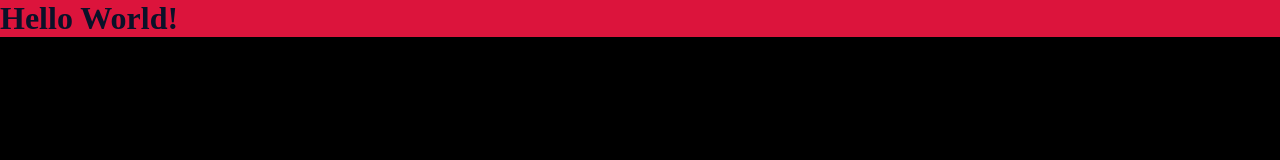
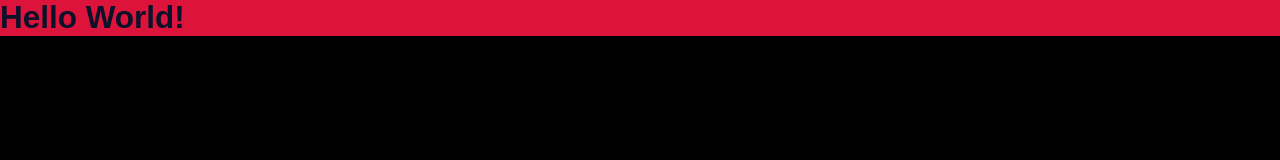
Before and after one commit to Gxelol/landing-page-with-react-front-end, a React (Create React App) app: page / in a window 1280 px wide. Shown: the top 160 px of the page. Built offline with nearby package versions, Linux system fonts and the light colour scheme.

Commit message:
Configuring fonts

```diff
--- a/src/styles/global-styles.js
+++ b/src/styles/global-styles.js
@@ -1,13 +1,25 @@
 import { createGlobalStyle } from 'styled-components';
 
 export const GlobalStyle = createGlobalStyle`
+  @import url('https://fonts.googleapis.com/css2?family=Montserrat:ital,wght@0,900;1,900&family=Open+Sans:ital,wght@0,400;0,700;1,400;1,700&display=swap');
+
   * {
     margin: 0;
     padding: 0;
     box-sizing: border-box;
   }
 
+  html {
+    font-size: 61.5%;
+  }
+
   body {
+    font-size: 1.6rem;
     background-color: black;
+    font-family: ${({ theme }) => theme.fonts.family.default};
+  }
+
+  h1 {
+    font-family: ${({ theme }) => theme.fonts.family.secondary};
   }
 `;
--- a/src/styles/theme.js
+++ b/src/styles/theme.js
@@ -4,5 +4,10 @@ export const theme = {
     secondaryColor: '#dc143c',
     white: '#ffffff',
   },
-  fonts: {},
+  fonts: {
+    family: {
+      default: "'Open Sans', sans-serif",
+      secondary: "'Montserrat', sans-serif",
+    },
+  },
 };
```
